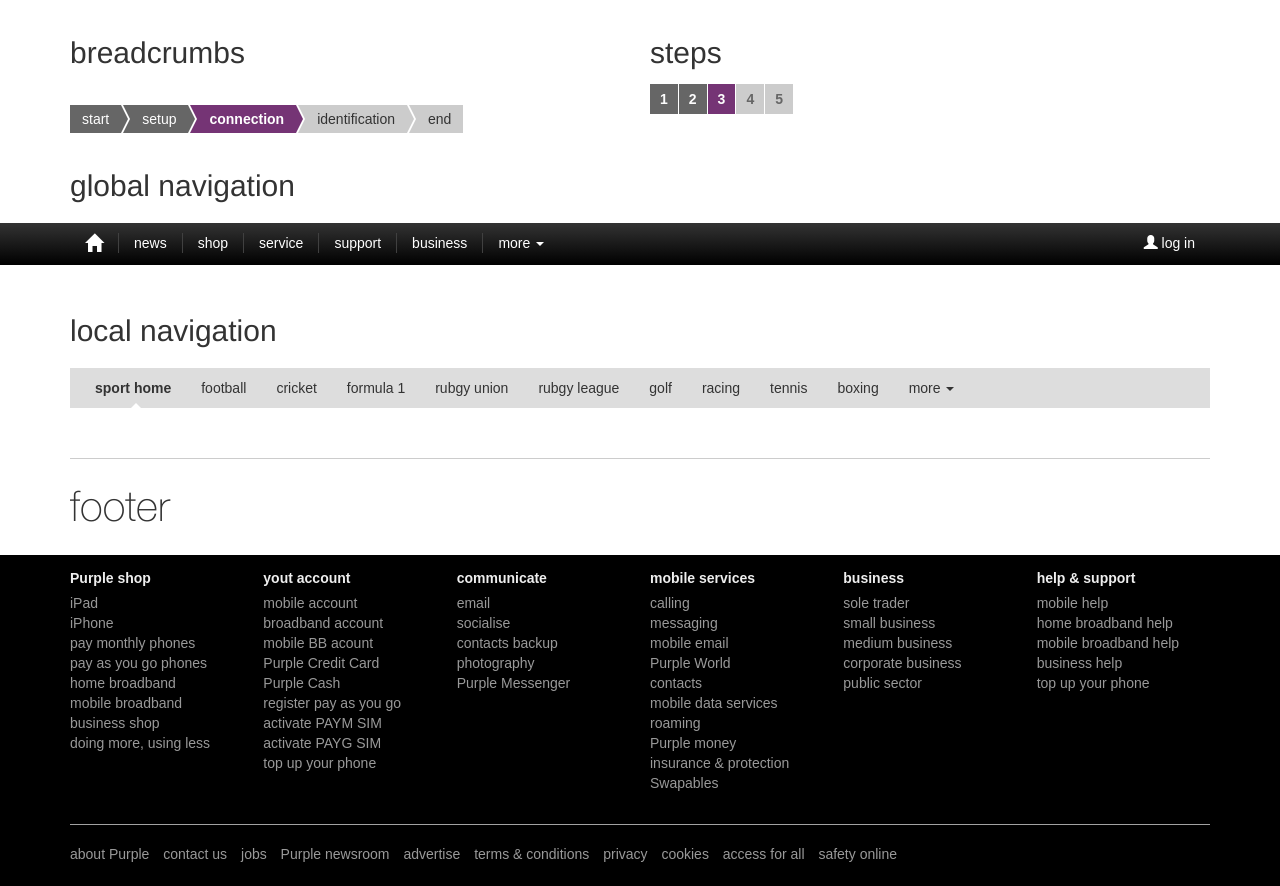
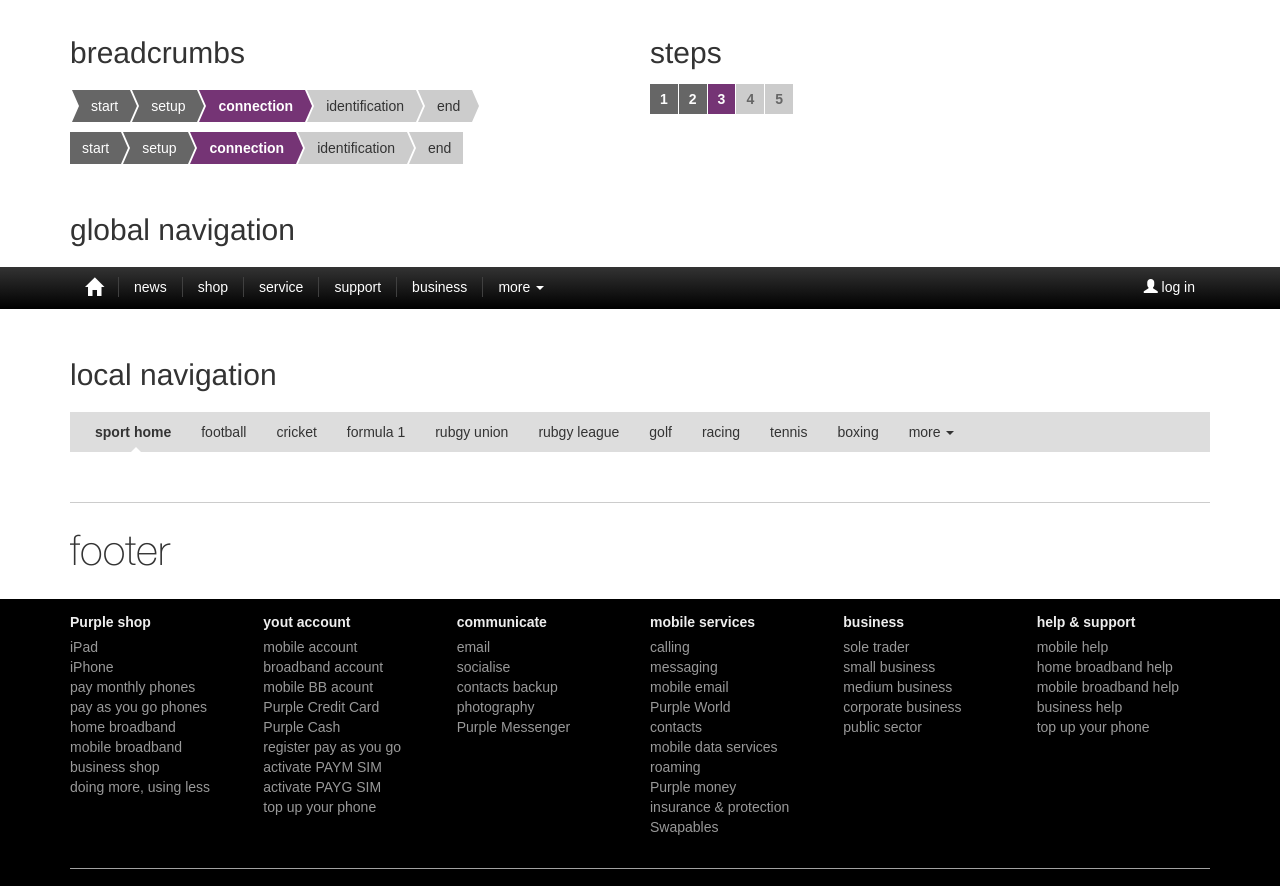
Before and after one commit to purple-dbu/sass-bootstrap-purple, a website: page index.html in a window 1280 px wide. Shown: the part 2721-3607 px from the top of the page. Drawn offline with nearby package versions, Linux system fonts and the light colour scheme.

Commit message:
Improved breadcrumbs

```diff
--- a/index.html
+++ b/index.html
@@ -479,6 +479,13 @@ Navigation
       <li class="disabled"><span>identification</span></li>
       <li class="disabled"><span>end</span></li>
     </ol>
+    <ol class="breadcrumb breadcrumb-finite">
+      <li><a href="#">start</a></li>
+      <li><a href="#">setup</a></li>
+      <li class="active"><span>connection</span></li>
+      <li class="disabled"><span>identification</span></li>
+      <li class="disabled"><span>end</span></li>
+    </ol>
   </div>
 
   <!--
--- a/scss/_breadcrumbs.scss
+++ b/scss/_breadcrumbs.scss
@@ -22,21 +22,24 @@
 // }
 
 .breadcrumb {
+  @extend .clearfix;
   list-style: none;
   padding-left: 0;
 
   > li {
     float: left;
-    margin-top: 20px;
+
     > a,
     > a:hover,
     > a:focus,
     > span {
+      display: block;
       color: $breadcrumb-default-color;
       background: $breadcrumb-default-bg;
       padding: $breadcrumb-padding-vertical $breadcrumb-padding-horizontal;
       position: relative;
       padding-left: ($breadcrumb-padding-horizontal + $breadcrumb-border-width-horizontal);
+      line-height: $line-height-computed;
 
       &:before,
       &:after {
@@ -59,30 +62,6 @@
     }
 
     margin-left: $breadcrumb-margin;
-
-    &:first-child {
-      margin-left: 0;
-      > a,
-      > a:hover,
-      > a:focus,
-      > span {
-        padding-left: $breadcrumb-padding-horizontal;
-        &:before {
-          content: none;
-        }
-      }
-    }
-
-    &:last-child {
-      > a,
-      > a:hover,
-      > a:focus,
-      > span {
-        &:after {
-          content: none;
-        }
-      }
-    }
   }
 
   > .active {
@@ -112,3 +91,33 @@
     }
   }
 }
+
+.breadcrumb-finite {
+  > li {
+
+    &:first-child {
+      margin-left: 0;
+      > a,
+      > a:hover,
+      > a:focus,
+      > span {
+        padding-left: $breadcrumb-padding-horizontal;
+        &:before {
+          content: none;
+        }
+      }
+    }
+
+    &:last-child {
+      > a,
+      > a:hover,
+      > a:focus,
+      > span {
+        &:after {
+          content: none;
+        }
+      }
+    }
+
+  }
+}
--- a/scss/_variables.scss
+++ b/scss/_variables.scss
@@ -439,7 +439,7 @@ $breadcrumb-disabled-color:          #333 !default;
 $breadcrumb-disabled-bg:             #ccc !default;
 $breadcrumb-padding-horizontal:      $padding-base-horizontal !default;
 $breadcrumb-padding-vertical:        $padding-base-vertical !default;
-$breadcrumb-border-width-vertical:   $font-size-base;
+$breadcrumb-border-width-vertical:   $padding-base-vertical + ($line-height-computed / 2);
 $breadcrumb-border-width-horizontal: round($font-size-base / 2);
 $breadcrumb-margin:                  2px;
 
```
Also changed, not shown: dist/css/bootstrap-purple.css, dist/css/bootstrap-purple.min.css, 1 other file.
